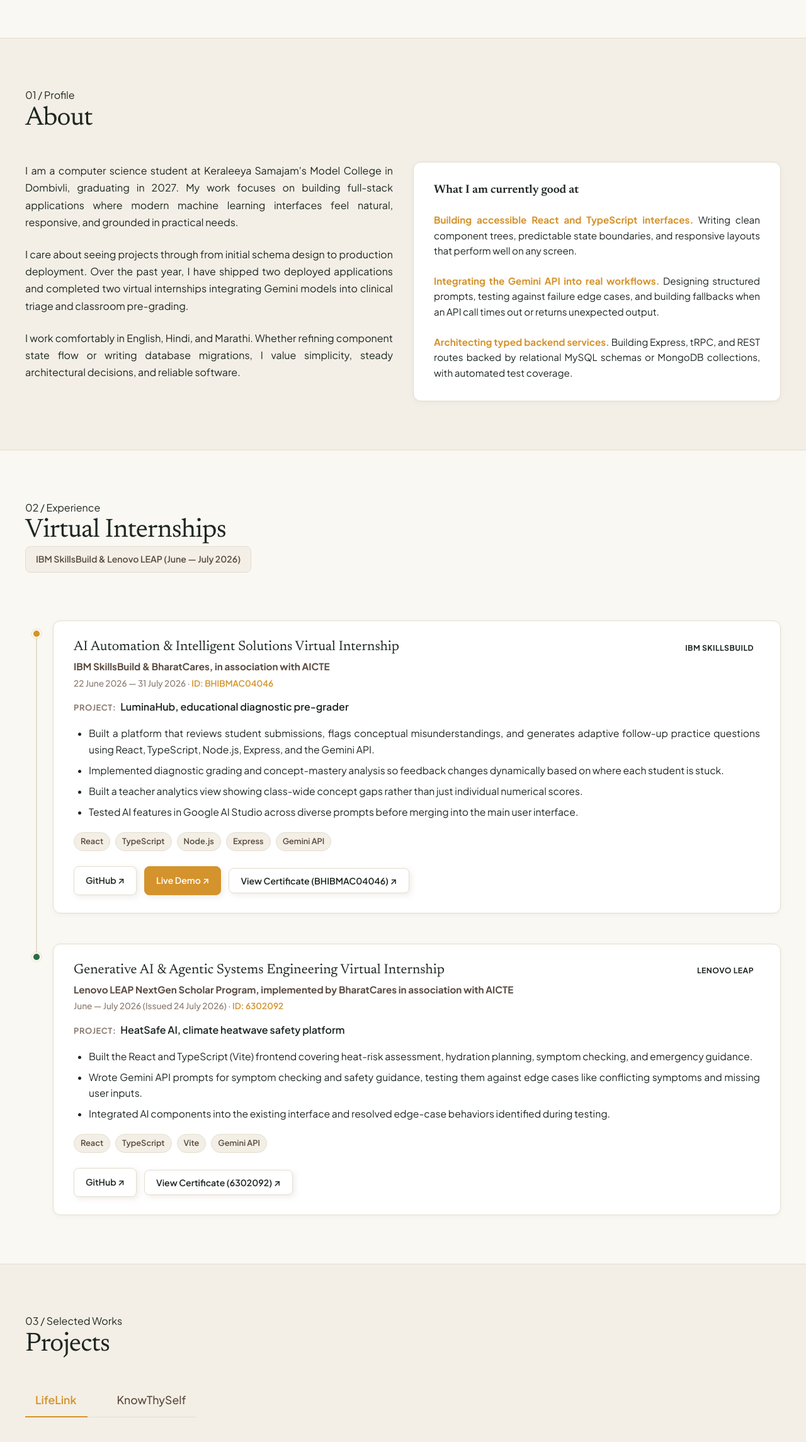
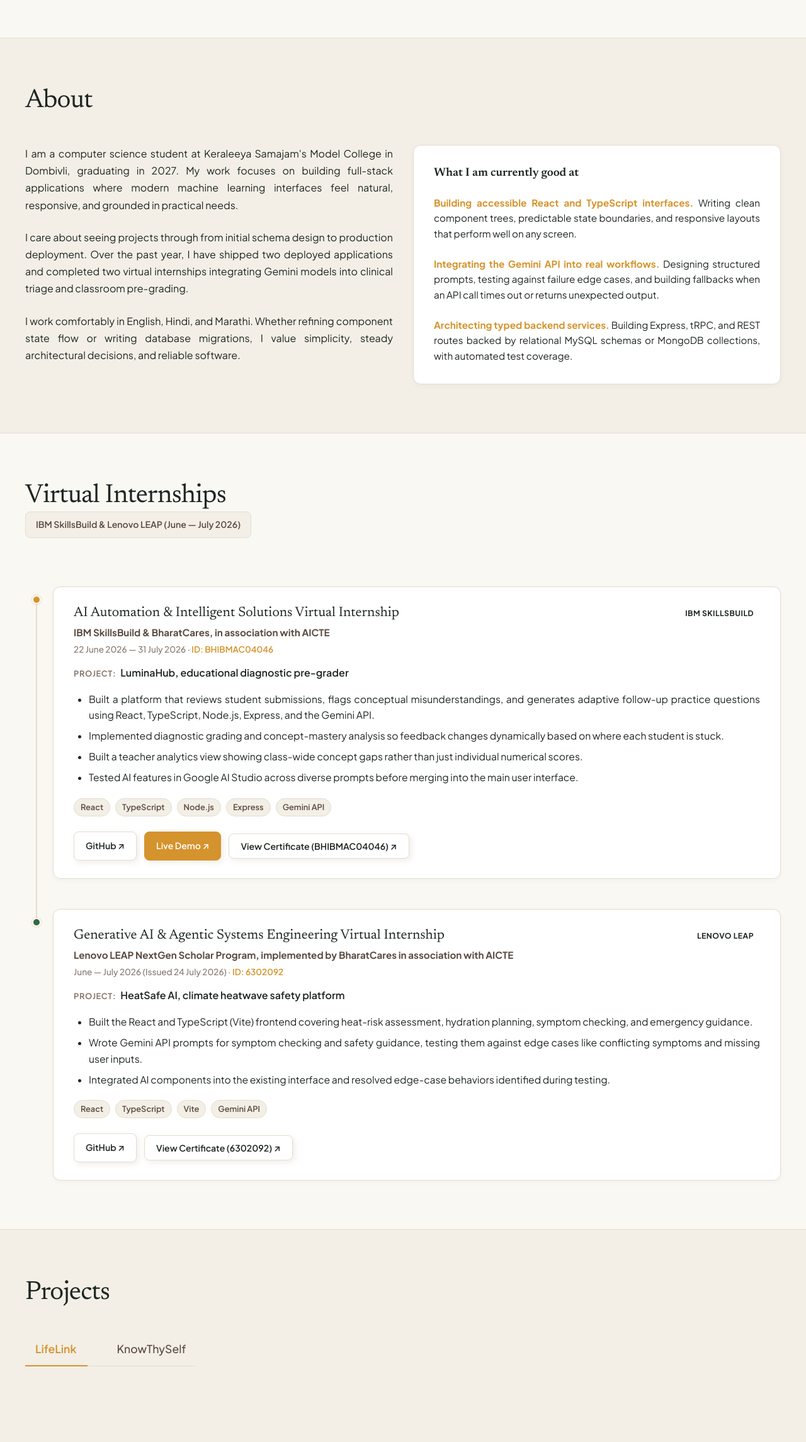
Before and after one commit to SarthakMandhare34/sarthak-portfolio, a React (Vite) app: page / in a window 1280 px wide. Shown: the part 802-3091 px from the top of the page at 63% size. Built offline with nearby package versions, Linux system fonts and the light colour scheme.

Commit message:
fix(typography): remove section eyebrow counter labels across all sections

```diff
--- a/src/components/About.tsx
+++ b/src/components/About.tsx
@@ -40,7 +40,6 @@ export const About: React.FC = () => {
     >
       <div className="chapter-bound">
         <header className="section-head">
-          <div className="section-eyebrow">01 / Profile</div>
           <h2 className="section-title">
             <span className="text-line-wrapper">
               <span className="text-line">About</span>
--- a/src/components/Contact.tsx
+++ b/src/components/Contact.tsx
@@ -33,7 +33,6 @@ export const Contact: React.FC<ContactProps> = ({ onCopy, onOpenResume }) => {
     >
       <div className="chapter-bound">
         <header className="section-head">
-          <div className="section-eyebrow">06 / Contact</div>
           <h2 className="section-title">
             <span className="text-line-wrapper">
               <span className="text-line">Get in Touch</span>
--- a/src/components/Education.tsx
+++ b/src/components/Education.tsx
@@ -51,7 +51,6 @@ export const Education: React.FC<EducationProps> = ({ onOpenCertificate }) => {
     >
       <div className="chapter-bound">
         <header className="section-head">
-          <div className="section-eyebrow">05 / Background</div>
           <h2 className="section-title">
             <span className="text-line-wrapper">
               <span className="text-line">Education</span>
--- a/src/components/Experience.tsx
+++ b/src/components/Experience.tsx
@@ -60,7 +60,6 @@ export const Experience: React.FC<ExperienceProps> = ({ onOpenCertificate }) =>
     >
       <div className="chapter-bound">
         <header className="section-head">
-          <div className="section-eyebrow">02 / Experience</div>
           <h2 className="section-title">
             <span className="text-line-wrapper">
               <span className="text-line">Virtual Internships</span>
--- a/src/components/Projects.tsx
+++ b/src/components/Projects.tsx
@@ -70,7 +70,6 @@ export const Projects: React.FC = () => {
     >
       <div className="chapter-bound">
         <header className="section-head">
-          <div className="section-eyebrow">03 / Selected Works</div>
           <h2 className="section-title">
             <span className="text-line-wrapper">
               <span className="text-line">Projects</span>
--- a/src/components/Skills.tsx
+++ b/src/components/Skills.tsx
@@ -41,9 +41,6 @@ export const Skills: React.FC = () => {
     >
       <div className="chapter-bound">
         <header className="section-head">
-          <div className="section-eyebrow text-paper" style={{ opacity: 0.75 }}>
-            04 / Competencies
-          </div>
           <h2 className="section-title text-paper">
             <span className="text-line-wrapper">
               <span className="text-line">Skills</span>
```
